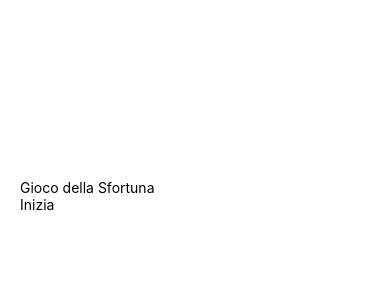
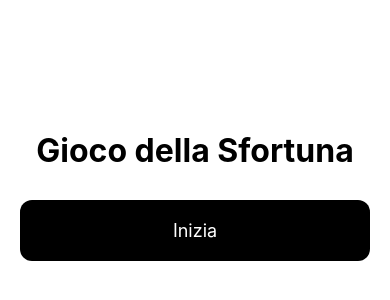
Before and after one commit to Alerux009/Gioco_finale_sfortuna, a React Native app: screen / in a window 390 px wide. Shown: the part 226-526 px from the top of the page. Built offline with nearby package versions, Linux system fonts and the light colour scheme.

Commit message:
Miglioramento della grafica con nuovi stili

```diff
--- a/App.js
+++ b/App.js
@@ -8,6 +8,7 @@ export default function App() {
   const [cartaCorrente, setCartaCorrente] = useState(null);
   const [idUsati, setIdUsati] = useState([]);
   const [posScelta, setPosScelta] = useState(null);
+  const [mostraSfiga, setMostraSfiga] = useState(false);
 
   function inizia() {
     const start = prendiCarte([], 3);
@@ -21,6 +22,7 @@ export default function App() {
     setErrori(0);
     setPosScelta(null);
     setSchermata('gioco');
+    setMostraSfiga(false);
   }
 
   function conferma() {
@@ -45,9 +47,11 @@ export default function App() {
       }
     } else {
       const nuoviErrori = errori + 1;
+      setMostraSfiga(false);
       setErrori(nuoviErrori);
 
       alert(`Sbagliato!\n\nLa sfiga era ${cartaCorrente.sfiga}`);
+      setMostraSfiga(true);
 
       if (nuoviErrori >= 3) {
         setSchermata('fine');
@@ -63,10 +67,31 @@ export default function App() {
           justifyContent: 'center',
           padding: 20,
         }}>
-        <Text>Gioco della Sfortuna</Text>
+        <Text
+          style={{
+            fontSize: 32,
+            textAlign: 'center',
+            marginBottom: 30,
+            fontWeight: 'bold',
+          }}>
+          Gioco della Sfortuna
+        </Text>
 
-        <TouchableOpacity onPress={inizia}>
-          <Text>Inizia</Text>
+        <TouchableOpacity
+          onPress={inizia}
+          style={{
+            backgroundColor: 'black',
+            padding: 20,
+            borderRadius: 12,
+          }}>
+          <Text
+            style={{
+              color: 'white',
+              textAlign: 'center',
+              fontSize: 18,
+            }}>
+            Inizia
+          </Text>
         </TouchableOpacity>
       </SafeAreaView>
     );
@@ -74,7 +99,10 @@ export default function App() {
 
   if (schermata === 'gioco') {
     return (
-      <SafeAreaView style={{ flex: 1 }}>
+      <SafeAreaView
+        style={{
+          flex: 1,
+        }}>
         <View style={{ padding: 20 }}>
           <Text style={{ fontSize: 20, fontWeight: 'bold' }}>
             Carte: {mano.length}
@@ -91,7 +119,14 @@ export default function App() {
               {cartaCorrente.nome}
             </Text>
 
-            <Text>Sfiga: ???</Text>
+            <Text>Sfiga: {mostraSfiga ? cartaCorrente.sfiga : '???'}</Text>
+            <Text
+              style={{
+                marginTop: 10,
+                fontSize: 16,
+              }}>
+              {cartaCorrente.desc}
+            </Text>
           </View>
         )}
 
@@ -103,7 +138,7 @@ export default function App() {
               style={{
                 padding: 15,
                 marginBottom: 10,
-                backgroundColor: posScelta === index ? '#444' : '#222',
+                backgroundColor: posScelta === index ? 'black' : '#222',
                 borderRadius: 10,
               }}>
               <Text style={{ color: 'white', fontSize: 18 }}>
```
